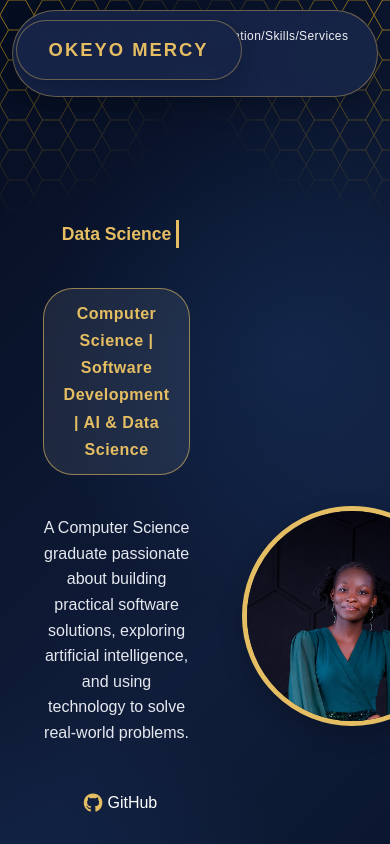
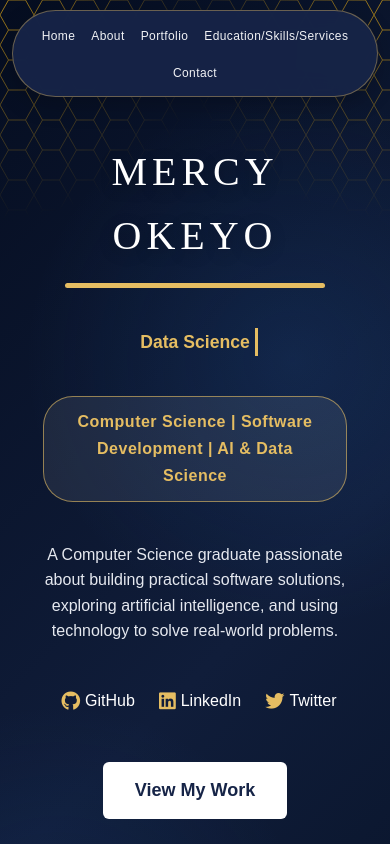
Before and after one commit to OkeyoMercy/MY-PORTFOLIO, a plain HTML site: page index.html in a window 390 px wide. Shown: the top 844 px of the page. Drawn offline with Linux system fonts and the light colour scheme; a web font is replaced by a local one.

Commit message:
Improve portfolio homepage and mobile responsiveness

```diff
--- a/index.html
+++ b/index.html
@@ -3,7 +3,7 @@
 <head>
     <meta charset="UTF-8">
     <meta name="viewport" content="width=device-width, initial-scale=1.0">
-    <title>Your Name - Portfolio</title>
+    <title>MERCY OKEYO | Portfolio</title>
     <link rel="stylesheet" href="style.css">
    <link href="https://fonts.googleapis.com/css2?family=Asimovian&display=swap" rel="stylesheet">
     <link rel="stylesheet" href="https://cdnjs.cloudflare.com/ajax/libs/font-awesome/6.0.0-beta3/css/all.min.css">
@@ -14,13 +14,15 @@
 
     <header>
 
-
 <div class="hero">
 
+
+        <h1 class="main-name">MERCY OKEYO</h1>
+
 <p>
+
     <span id="typing-effect"></span>
 </p>
-
 <h3>
     Computer Science | Software Development | AI & Data Science
 </h3>
@@ -59,10 +61,11 @@
     <!-- Typing Effect Section -->
 
 <!-- BRAND NAME - LEFT SIDE -->
-<a href="#home" class="nav-brand">OKEYO MERCY</a>
+
 
 <!-- NAVIGATION - RIGHT SIDE -->
 <nav>
+
     <ul>
         <li><a href="#home">Home</a></li>
         <li><a href="#about">About</a></li>
@@ -159,10 +162,27 @@ html
 
 
     <!-- PROJECT 3 PLACEHOLDER -->
+
 <div class="project-card">
-        <h3>Project Title 3</h3>
-        <p style="color: #454b59 !important; opacity: 1 !important; filter: none !important;">A brief description of the project goes here.</p>
-        <a href="https://example.com" target="_blank">View Project</a>
+    <h3>DataLens – Data Analysis & Visualization Dashboard</h3>
+
+    <p style="color: #454b59 !important; opacity: 1 !important; filter: none !important;">
+        An interactive data analytics platform built with Python,
+        Streamlit, Pandas and Plotly. DataLens allows users to upload
+        CSV datasets, explore data structures, generate statistical
+        insights, create interactive visualizations, filter records,
+        and download processed datasets.
+    </p>
+
+    <a href="https://datalens-b4fyvwgohozepnbcphs3cp.streamlit.app/"
+       target="_blank" rel="noopener noreferrer">
+        Live Demo
+    </a>
+
+    <a href="https://github.com/OkeyoMercy/DataLens"
+       target="_blank" rel="noopener noreferrer">
+        View on GitHub
+    </a>
 </div>
 
 </div>
@@ -170,15 +190,27 @@ html
         </div>
     </section>
     <section id="education-skills-services">
+
 <div class="tile">
     <h2>Education</h2>
-            <p>Details about my education, degrees, and certifications.</p>
+
+    <p>
+        My academic background has equipped me with a strong
+        foundation in computing, software development, and
+        problem-solving.
+    </p>
+
     <ul>
-                <li><strong>Bachelor's in Computer Science</strong> – University Name (Year)</li>
-                <li><strong>Certification in Web Development</strong> – Online Platform (Year)</li>
-                <li><strong>Various Web Design Courses</strong> – Another Platform (Year)</li>
+        <li>
+            <strong>Bachelor of Science in Computer Science</strong>
+            <br>
+            Maseno University
+            <br>
+            <span>Completed – 2026</span>
+        </li>
     </ul>
 </div>
+
         <div class="tile">
             <h2>Skills</h2>
             <p>Programming languages, tools, and technologies I am proficient in.</p>
--- a/style.css
+++ b/style.css
@@ -938,3 +938,73 @@ header .hero h1 {
 .project-card a {
     color: #162447;
 }
+/* HOMEPAGE NAME FIX */
+header .hero .main-name {
+    display: block;
+    width: 100%;
+    position: relative;
+    left: auto;
+    top: auto;
+    transform: none !important;
+    text-align: center;
+    font-size: clamp(2.5rem, 5vw, 4rem);
+    letter-spacing: 5px;
+margin: -20px auto 1rem;
+    color: #ffffff;
+    font-family: "Times New Roman", Times, serif;
+}
+
+@media (max-width: 600px) {
+    #home {
+        width: 100%;
+        display: flex;
+        justify-content: center;
+        align-items: center;
+        margin-top: 20px;
+        position: relative;
+        clear: both;
+    }
+
+    #home img {
+        position: relative;
+        transform: none !important;
+        width: 220px;
+        height: 220px;
+        flex-shrink: 0;
+    }
+}
+/* FIX MOBILE HOMEPAGE LAYOUT */
+@media (max-width: 600px) {
+
+    header {
+        display: flex;
+        flex-direction: column;
+        align-items: center;
+    }
+
+    header .hero {
+        width: 100%;
+        max-width: 100%;
+        text-align: center;
+        margin: 0 auto;
+    }
+
+    #typing-effect {
+        display: inline-block;
+        max-width: 100%;
+        overflow-wrap: break-word;
+    }
+
+    #home {
+        width: 100%;
+        margin-top: -20px;
+        display: flex;
+        justify-content: center;
+    }
+
+    #home img {
+        width: 220px;
+        height: 220px;
+        margin: 0 auto;
+    }
+}
```
Lines whose indentation alone changed are shown as unchanged.
